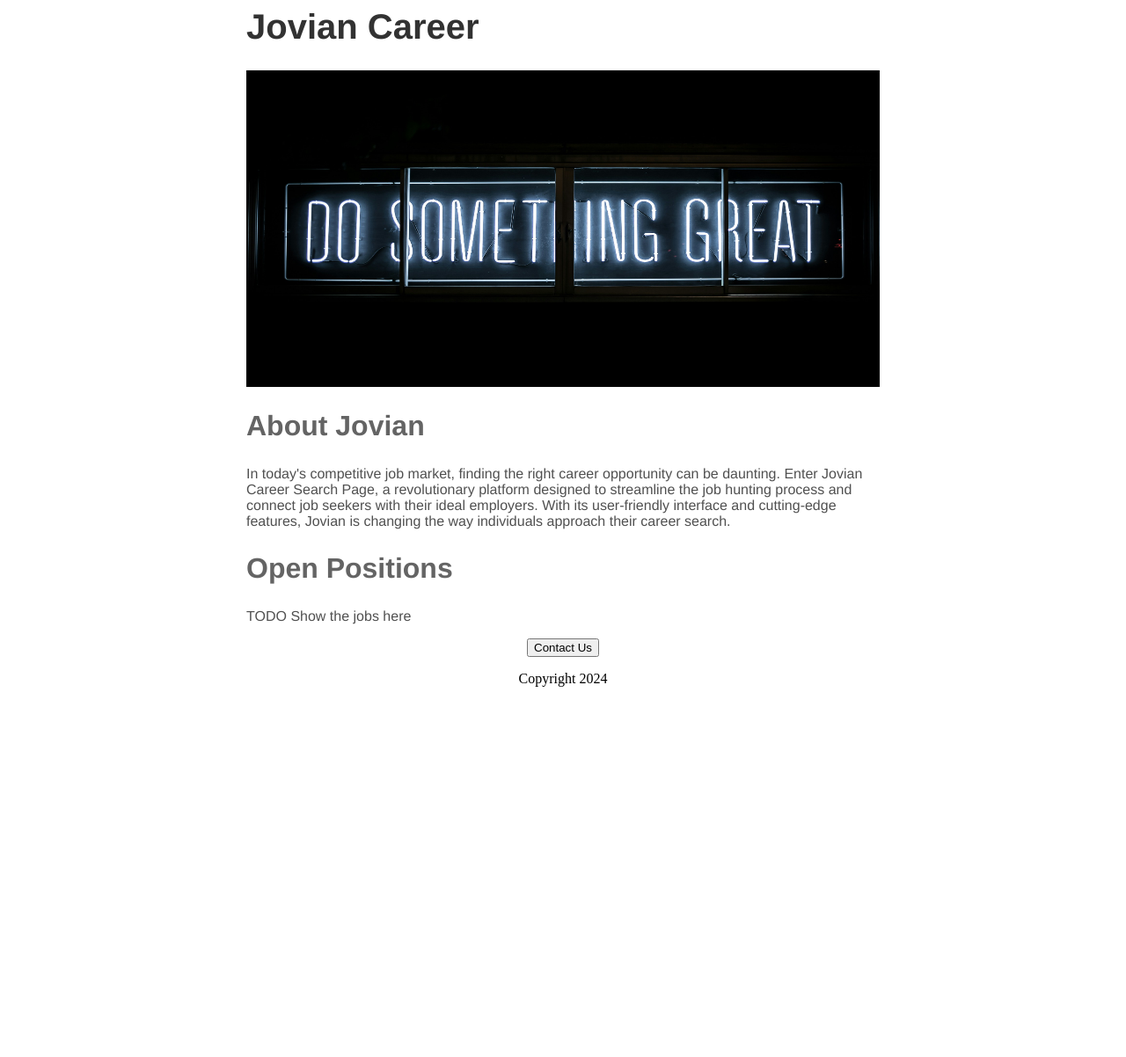
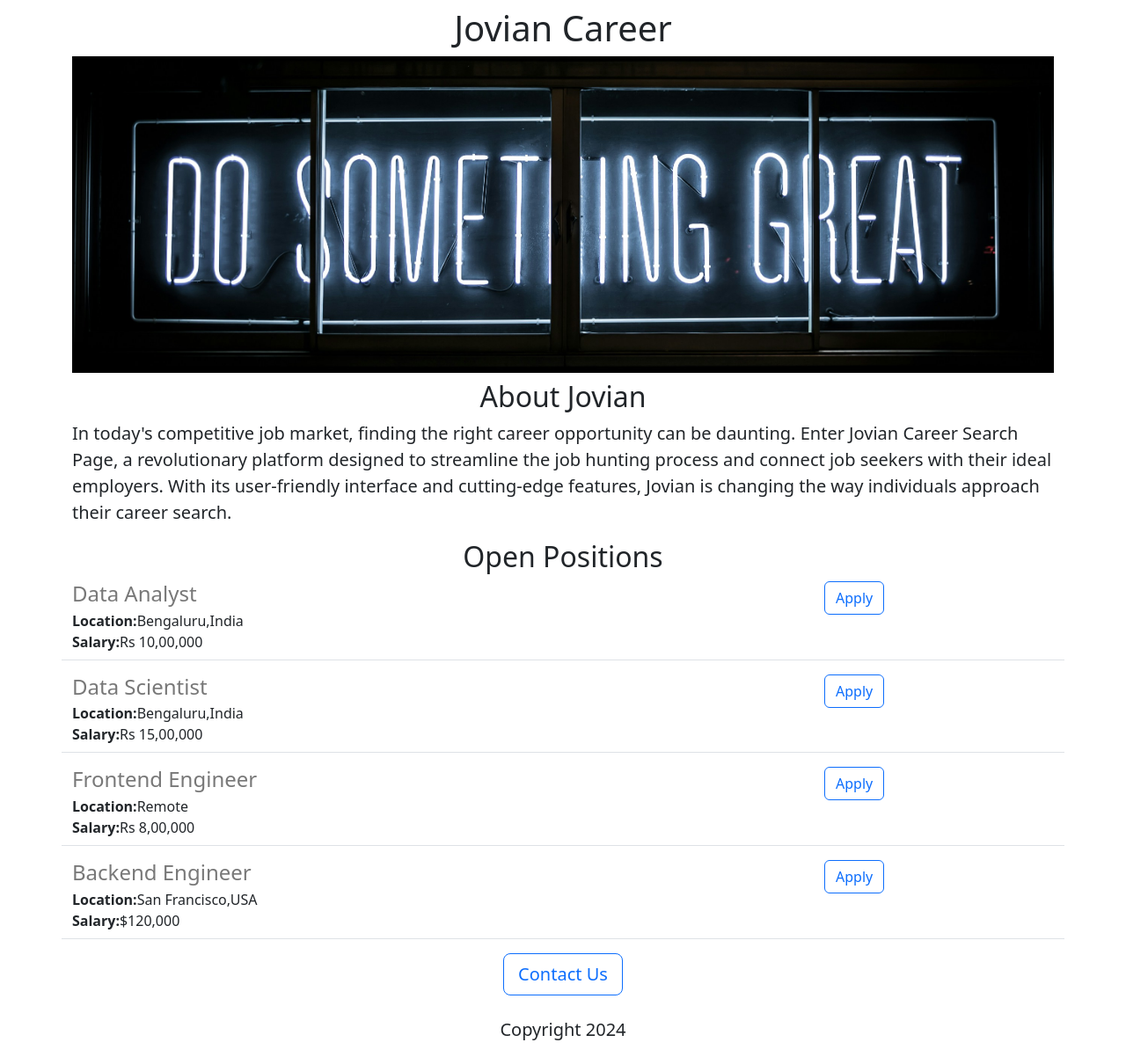
Before and after one commit to R4255/Website, a Flask app: page / in a window 1280 px wide. Shown: the whole page at 88% size. Before the commit the page ends 781 px from the top, so only its background shows below. Run offline with Flask 3, Linux system fonts and the light colour scheme.

Commit message:
added dynamic data and api route to the app.py

```diff
--- a/app.py
+++ b/app.py
@@ -1,11 +1,41 @@
-from flask import Flask,render_template
+from flask import Flask,render_template,jsonify
 
 app = Flask(__name__)
 
+JOBS=[
+  {
+    'id':1,
+    'title':'Data Analyst',
+    'location':'Bengaluru,India',
+    'salary':'Rs 10,00,000'
+  },
+  {
+    'id':2,
+    'title':'Data Scientist',
+    'location':'Bengaluru,India',
+    'salary':'Rs 15,00,000'
+  },
+  {
+    'id':3,
+    'title':'Frontend Engineer',
+    'location':'Remote',
+    'salary':'Rs 8,00,000'
+  },
+  {
+    'id':4,
+    'title':'Backend Engineer',
+    'location':'San Francisco,USA',
+    'salary':'$120,000'
+  }
+]
 
 @app.route("/")
 def hello_jovian():
-  return render_template('home.html')
+  return render_template('home.html',jobs=JOBS,company_name='Jovian')
+
+@app.route("/api/jobs")
+def list_jobs():
+  return jsonify(JOBS)
 
 if __name__ == "__main__":
   app.run(host="0.0.0.0", debug=True)
--- a/templates/home.html
+++ b/templates/home.html
@@ -1,52 +1,34 @@
 <!DOCTYPE <html>
 <html>
   <head>
-
-    <title>Jovian Career</title>
+    <meta charset="utf-8">
+    <meta name="viewport" content="width=device-width, initial-scale=1">
+    <link href="https://cdn.jsdelivr.net/npm/bootstrap@5.3.2/dist/css/bootstrap.min.css" rel="stylesheet" integrity="sha384-T3c6CoIi6uLrA9TneNEoa7RxnatzjcDSCmG1MXxSR1GAsXEV/Dwwykc2MPK8M2HN" crossorigin="anonymous">
     <style>
-      h1{
-        font-size:40px;
-        font-family:Helvetica;
-        font-weight:bold;
-        text: align center;
-
-        color:rgb(50,50,50);
-      }
       #banner{
+        height: 360px;
         width: 100%;
-        height:360px;
-        object: fit cover;
-      }
-      h2{
-        font-family:Helvetica;
-        font-size:32px;
-        color:rgb(100,100,100);
-        font: weight normal;
-        text: align center;
-      }
-      .bodytext{
-        font-family:Helvetica;
-        color: rgb(80, 80, 80);
-
-      }
-      #container{
-        max-width: 720px;
-        margin:0 auto 0 auto;
+        object-fit:cover;
       }
     </style>
+    <title>Jovian Career</title>
   </head>
   <body>
-    <div id="container">
-    <h1>Jovian Career</h1>
-    <img id="banner" src="https://d8b154dd-f326-4d6f-a279-748e0f83ea2f-00-1q29pz13pk4tr.pike.replit.dev/static/banner.jpg.jpg">
-    <h2>About Jovian</h2>
-    <p class="bodytext">In today's competitive job market, finding the right career opportunity can be daunting. Enter Jovian Career Search Page, a revolutionary platform designed to streamline the job hunting process and connect job seekers with their ideal employers. With its user-friendly interface and cutting-edge features, Jovian is changing the way individuals approach their career search.
+    <div class="container">
+    <h1 class="text-center mt-2 mb-2">{{company_name}} Career</h1>
+    <img class="img-fluid" id="banner" src="https://d8b154dd-f326-4d6f-a279-748e0f83ea2f-00-1q29pz13pk4tr.pike.replit.dev/static/banner.jpg.jpg">
+    <h2 class="text-center mt-2 mb-2">About Jovian</h2>
+    <p class="lead">In today's competitive job market, finding the right career opportunity can be daunting. Enter Jovian Career Search Page, a revolutionary platform designed to streamline the job hunting process and connect job seekers with their ideal employers. With its user-friendly interface and cutting-edge features, Jovian is changing the way individuals approach their career search.
 </p>
-    <h2>Open Positions</h2>
-    <p class="bodytext">TODO Show the jobs here</p>
+    <h2 class="text-center">Open Positions</h2>
+    <div>
+      {%for job in jobs%}
+        {%include 'jobitem.html'%}
+      {%endfor%}
+    </div>
       <div style="text-align:center;">
-    <button>Contact Us</button>
-        <p>Copyright 2024</p>
+    <button class="btn btn-outline-primary btn-lg">Contact Us</button>
+        <p class="lead mt-4" >Copyright 2024</p>
       </div>
     </div>
   </body>
--- /dev/null
+++ b/templates/jobitem.html
@@ -0,0 +1,14 @@
+<div class="border-bottom row" style="margin-bottom:16px;padding-bottom:8px;">
+  <div class="col-9">
+  <h4 style='color:rgb(120,120,120);margin-bottom:4px;'>
+    {{job['title']}}
+  </h4>
+  <div ><b>Location:</b>{{job['location']}}</div>
+  {%if 'salary' in job%}
+  <div ><b>Salary:</b>{{job['salary']}}</div>
+  {% endif %}
+  </div>
+  <div class="col-2">
+  <button type="button" class="btn btn-outline-primary">Apply</button>
+  </div>
+</div>
```
